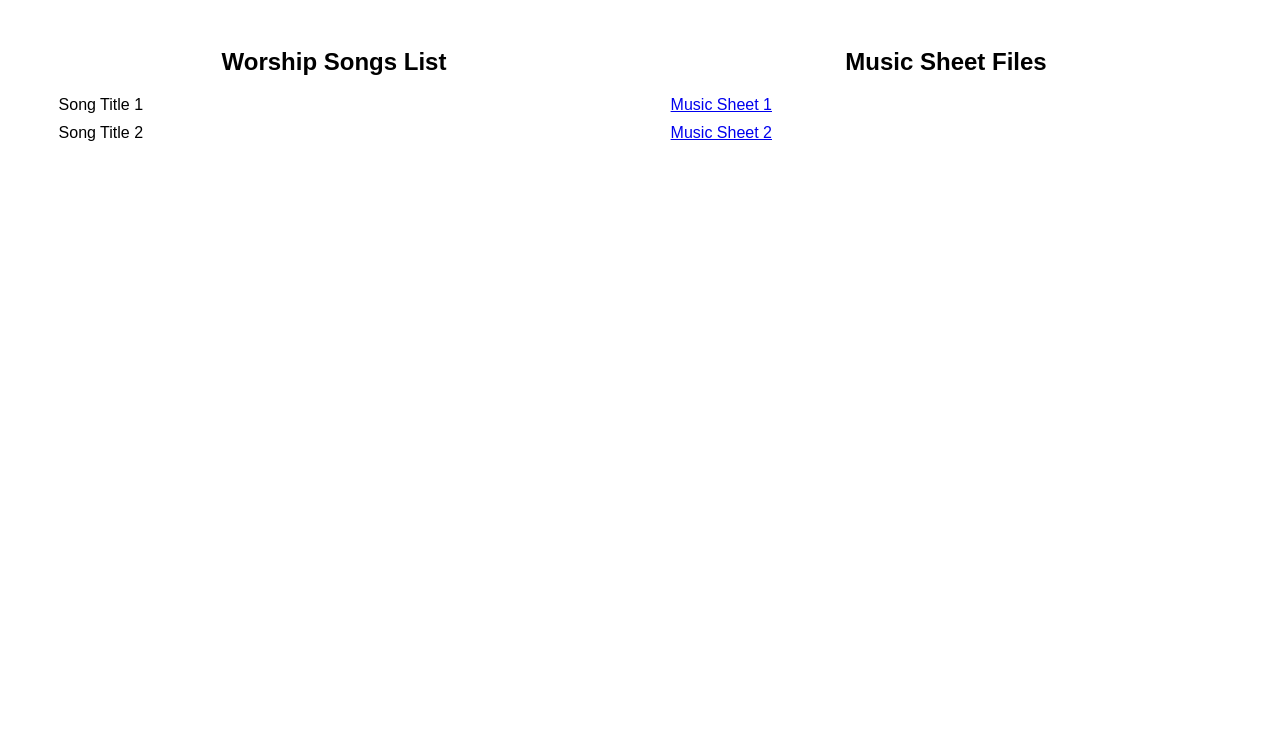
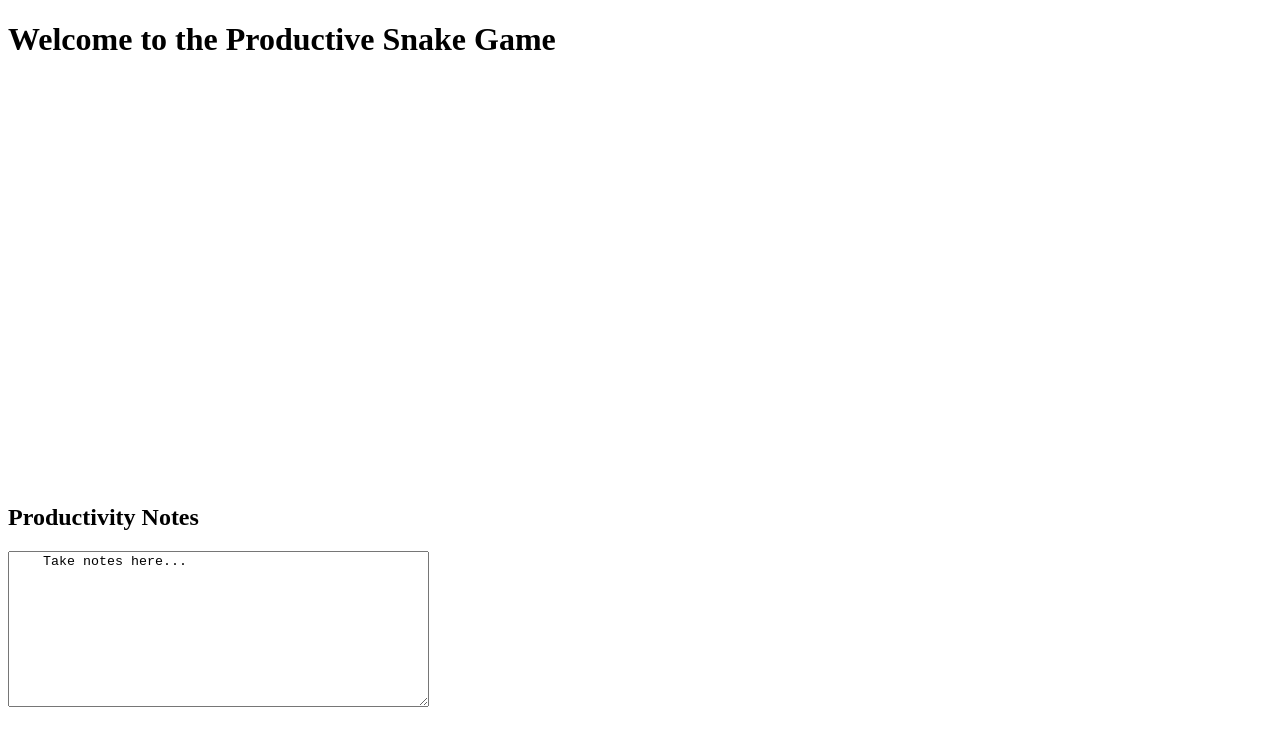
Before and after one commit to Coryian/coryian.github.io, a plain HTML site: page index.html in a window 1280 px wide. Drawn offline with Linux system fonts and the light colour scheme.

Commit message:
Update index.html

```diff
--- a/index.html
+++ b/index.html
@@ -3,33 +3,25 @@
 <head>
 <meta charset="UTF-8">
 <meta name="viewport" content="width=device-width, initial-scale=1.0">
-<title>Worship Songs and Music Sheets</title>
+<title>Productive Snake Game</title>
 <style>
-  body { font-family: Arial, sans-serif; display: flex; justify-content: space-around; padding: 20px; }
-  .container { width: 45%; }
-  h2 { text-align: center; }
-  ul { list-style-type: none; padding: 0; }
-  li { margin-bottom: 10px; }
+  /* Add your CSS styling here */
 </style>
 </head>
 <body>
-<div class="container">
-  <h2>Worship Songs List</h2>
-  <ul>
-    <!-- List of songs -->
-    <li>Song Title 1</li>
-    <li>Song Title 2</li>
-    <!-- Add more songs here -->
-  </ul>
-</div>
-<div class="container">
-  <h2>Music Sheet Files</h2>
-  <ul>
-    <!-- List of music sheets -->
-    <li><a href="path/to/music-sheet-1.pdf" target="_blank">Music Sheet 1</a></li>
-    <li><a href="path/to/music-sheet-2.pdf" target="_blank">Music Sheet 2</a></li>
-    <!-- Add more music sheets here -->
-  </ul>
-</div>
+<h1>Welcome to the Productive Snake Game</h1>
+<canvas id="gameCanvas" width="400" height="400"></canvas>
+<script>
+  // Add your JavaScript game code here
+</script>
+<section id="productivity">
+  <h2>Productivity Notes</h2>
+  <textarea id="notes" name="notes" rows="10" cols="50">
+    Take notes here...
+  </textarea>
+</section>
+<script>
+  // Add additional JavaScript for productivity features here
+</script>
 </body>
 </html>
```
